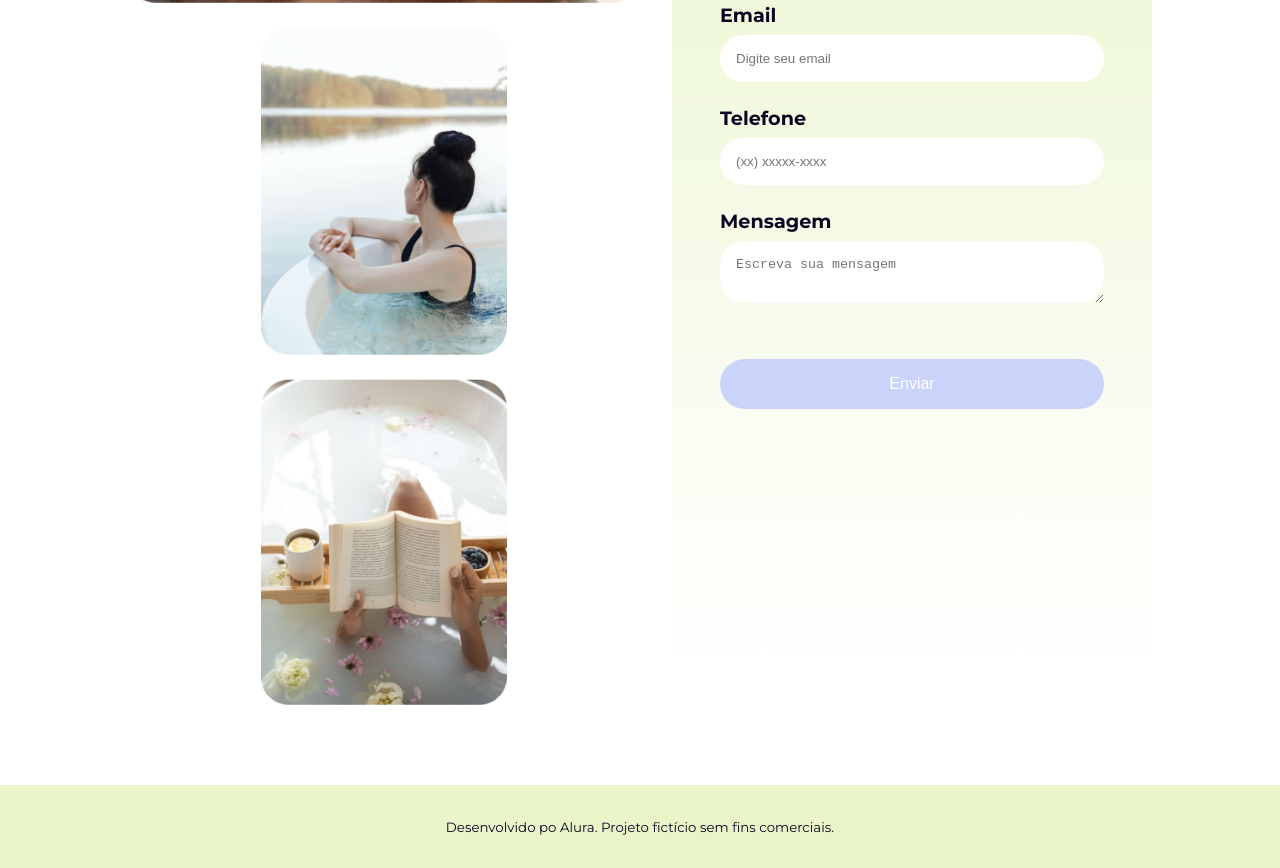
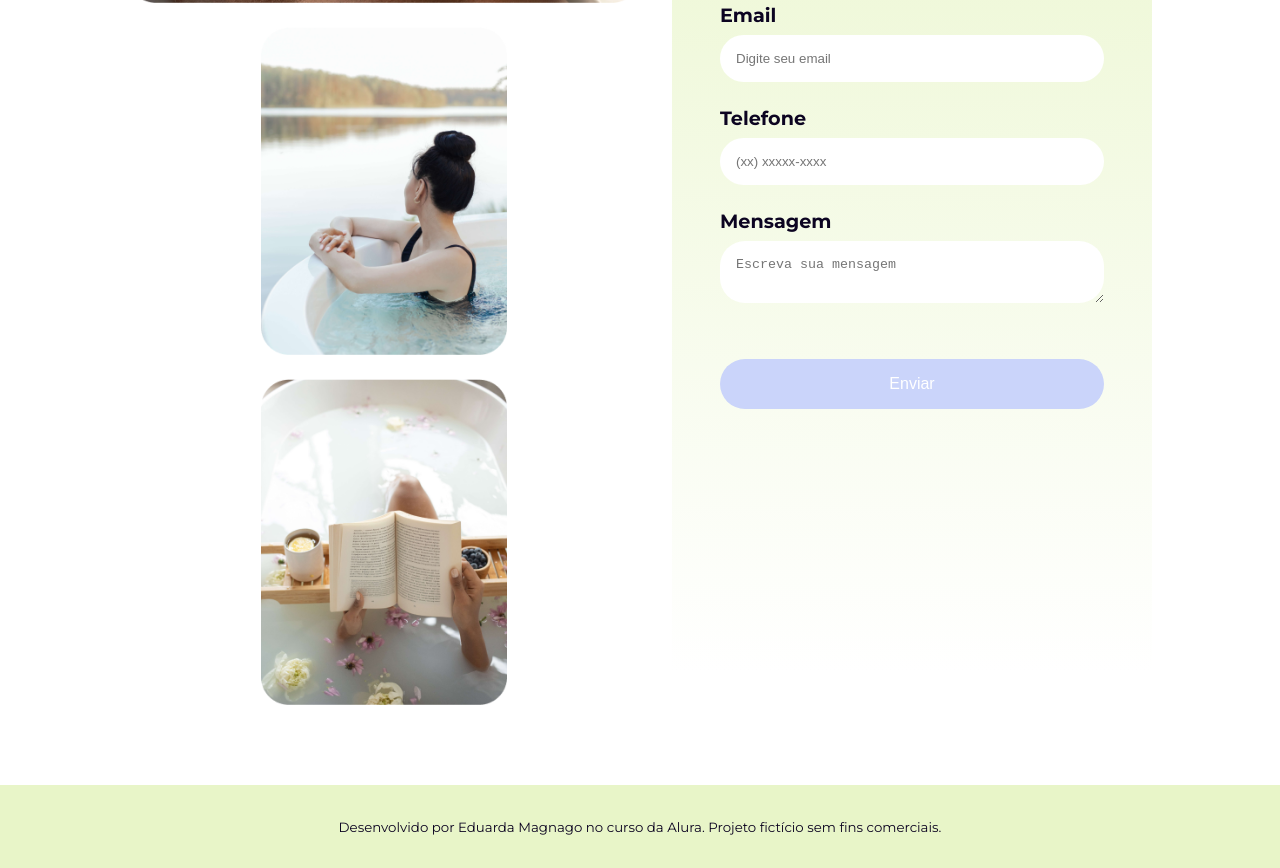
Before and after one commit to eduarda-magnago/calmaria-spa, a plain HTML site: page index.html in a window 1280 px wide. Shown: the part 2959-3827 px from the top of the page. Drawn offline with nearby package versions, Linux system fonts and the light colour scheme.

Commit message:
Update index.html

```diff
--- a/index.html
+++ b/index.html
@@ -205,7 +205,7 @@
       </section>
       <footer>
         <small
-          >Desenvolvido po Alura. Projeto fictício sem fins comerciais.</small
+          >Desenvolvido por Eduarda Magnago no curso da Alura. Projeto fictício sem fins comerciais.</small
         >
       </footer>
     </main>
```
